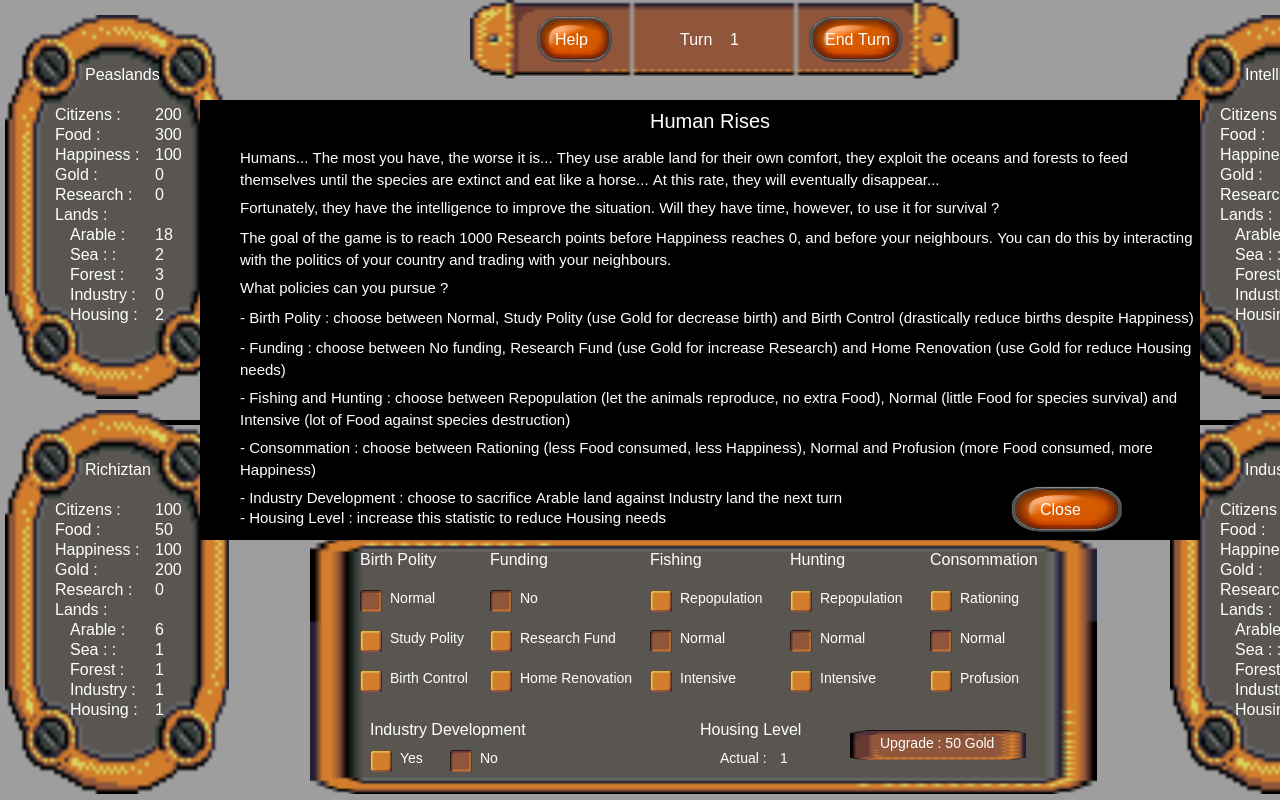
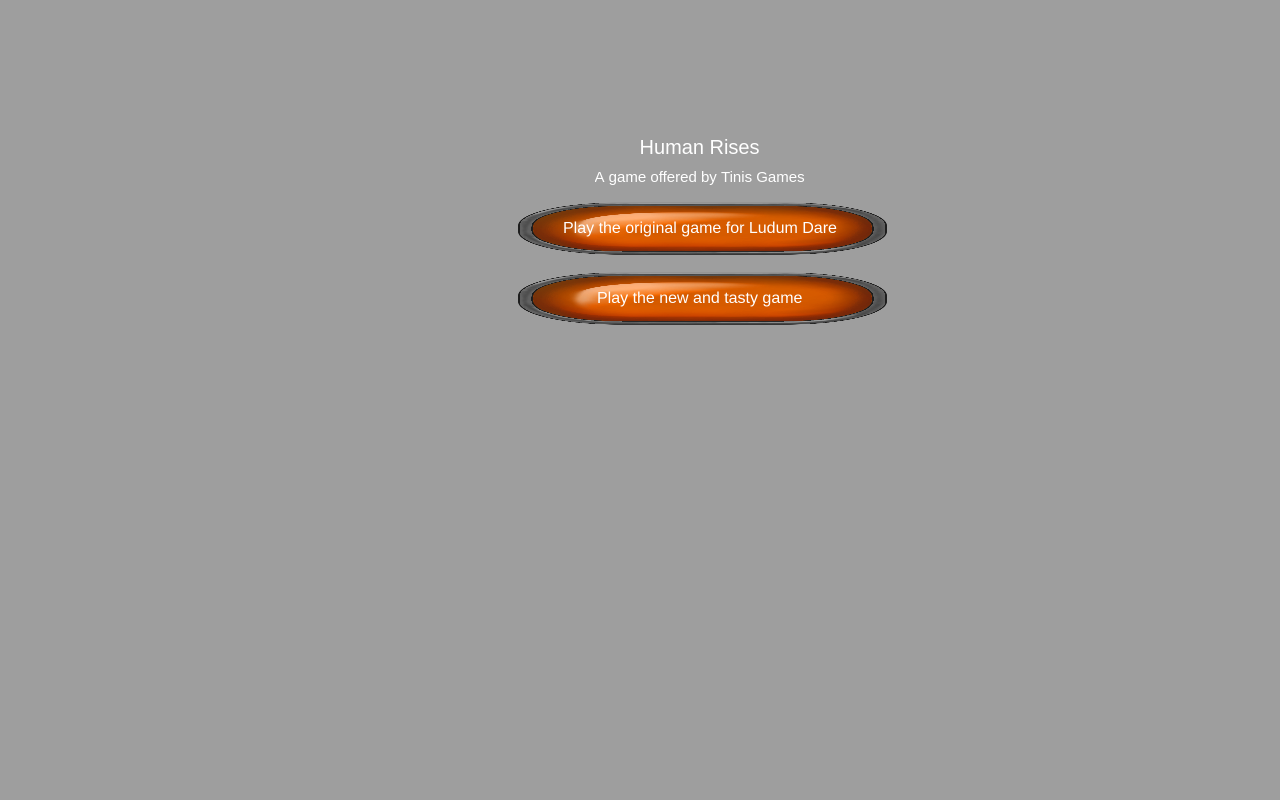
Before and after one commit to TinisGames/humanRises, a plain HTML site: page index.html in a window 1280 px wide. Shown: the top 800 px of the page. Drawn offline with Linux system fonts and the light colour scheme.

Commit message:
First commit for the new and tasty game !

```diff
--- a/index.html
+++ b/index.html
@@ -22,10 +22,15 @@
 	<div id="content"></div>
 	<script src="dist/phaser.min.js"></script>
 	<script src="dist/phaser-input.min.js"></script>
-	<script src="src/stats.js"></script>
-	<script src="src/board.js"></script>
-	<script src="src/rules.js"></script>
-	<script src="src/main.js"></script>
+	<script src="src/LudumDare/stats.js"></script>
+	<script src="src/LudumDare/board.js"></script>
+	<script src="src/LudumDare/rules.js"></script>
+	<script src="src/LudumDare/main.js"></script>
+	<script src="src/NewAndTasty/newGame.js"></script>
+	<script src="src/NewAndTasty/tuto.js"></script>
+	<script src="src/NewAndTasty/menu.js"></script>
+	<script src="src/Boot.js"></script>
+	<script src="src/game.js"></script>
 </body>
 
 </html>
--- /dev/null
+++ b/src/Boot.js
@@ -0,0 +1,62 @@
+var bootText = { ludumDare: {}, newAndTasty: {} };
+
+var style = {
+	font: "16px Arial", fill: "#fff",
+	boundsAlignH: "center",
+	boundsAlignV: "middle",
+	wordWrap: true, wordWrapWidth: 300
+};
+
+var styleTitle = {
+	font: "20px Arial", fill: "#fff",
+	boundsAlignH: "center",
+	boundsAlignV: "middle",
+	wordWrap: true, wordWrapWidth: 300
+};
+
+var style2 = {
+	font: "15px Arial", fill: "#fff",
+	boundsAlignH: "center",
+	boundsAlignV: "middle",
+	wordWrap: true, wordWrapWidth: 960
+};
+
+var bootState = {
+	preload: function () {
+		game.add.plugin(PhaserInput.Plugin);
+		game.load.image('background', 'assets/images/Background2.png');
+		game.load.image('button', 'assets/images/Orange.png');
+	},
+	create: function () {
+		game.add.tileSprite(0, 0, 1400, 800, 'background');
+
+		bootText.title = game.add.text(0, 0, 'Human Rises', styleTitle);
+		bootText.title.setTextBounds(0, 100, 1400, 100);
+		bootText.title.resolution = 2;
+		bootText.title2 = game.add.text(0, 0, 'A game offered by Tinis Games', style2);
+		bootText.title2.setTextBounds(0, 130, 1400, 100);
+		bootText.title2.resolution = 2;
+
+		// Original Game for Ludum Dare
+		bootText.ludumDare.button = game.add.button(480, 195, 'button', startLudumDare, this, 2, 1, 0);
+		bootText.ludumDare.button.scale.set(1, 0.23);
+		bootText.ludumDare.buttonText = game.add.text(0, 0, 'Play the original game for Ludum Dare', style);
+		bootText.ludumDare.buttonText.setTextBounds(0, 180, 1400, 100);
+		bootText.ludumDare.buttonText.resolution = 2;
+
+		// New & Tasty Game
+		bootText.newAndTasty.button = game.add.button(480, 265, 'button', startNewAndTasty, this, 2, 1, 0);
+		bootText.newAndTasty.button.scale.set(1, 0.23);
+		bootText.newAndTasty.buttonText = game.add.text(0, 0, 'Play the new and tasty game', style);
+		bootText.newAndTasty.buttonText.setTextBounds(0, 250, 1400, 100);
+		bootText.newAndTasty.buttonText.resolution = 2;
+	}
+}
+
+function startLudumDare() {
+	game.state.start('ludumDare');
+}
+
+function startNewAndTasty() {
+	game.state.start('new_menu');
+}
--- a/src/main.js
+++ b/src/LudumDare/main.js
@@ -1,5 +1,3 @@
-var game = new Phaser.Game(1400, 800, Phaser.CANVAS, 'content', { preload: preload, create: create });
-
 var style = {
 	font: "16px Arial", fill: "#fff",
 	align: "left",
@@ -21,7 +19,8 @@ var turnText;
 
 var buttons = { birth: {}, funding: {}, fishing: {}, hunting: {}, consommation: {}, industry: {}, levelHousing: {}, markets: {}, help: {} };
 
-function preload() {
+var ludumDareState = {
+	preload: function () {
 		game.add.plugin(PhaserInput.Plugin);
 		game.load.image('background', 'assets/images/Background2.png');
 		game.load.image('endTurn', 'assets/images/Orange.png');
@@ -30,9 +29,9 @@ function preload() {
 		game.load.image('topBar', 'assets/images/topBar.png');
 		game.load.image('infoBar', 'assets/images/infoBar.png');
 		game.load.image('politiesBar', 'assets/images/politiesBar.png');
-}
+	},
 
-function create() {
+	create: function () {
 		game.add.tileSprite(0, 0, 1400, 800, 'background');
 		addLinks();
 		addMarkets();
@@ -43,6 +42,7 @@ function create() {
 		addCountry4();
 		addCountryPlayer();
 		help();
+	}
 }
 
 function addCountry1() {
--- /dev/null
+++ b/src/NewAndTasty/menu.js
@@ -0,0 +1 @@
+var menuState = {};
--- /dev/null
+++ b/src/NewAndTasty/newGame.js
@@ -0,0 +1 @@
+var gameState = {};
--- /dev/null
+++ b/src/NewAndTasty/tuto.js
@@ -0,0 +1 @@
+var tutoState = {};
--- /dev/null
+++ b/src/game.js
@@ -0,0 +1,9 @@
+var game = new Phaser.Game(1400, 800, Phaser.CANVAS, 'content');
+
+game.state.add('boot', bootState);
+game.state.add('ludumDare', ludumDareState);
+game.state.add('new_menu', menuState);
+game.state.add('new_tuto', tutoState);
+game.state.add('new_game', gameState);
+
+game.state.start('boot');
```
Also changed, not shown: src/LudumDare/board.js (renamed from src/board.js), src/LudumDare/rules.js (renamed from src/rules.js), src/LudumDare/stats.js (renamed from src/stats.js). Lines whose indentation alone changed are shown as unchanged.
